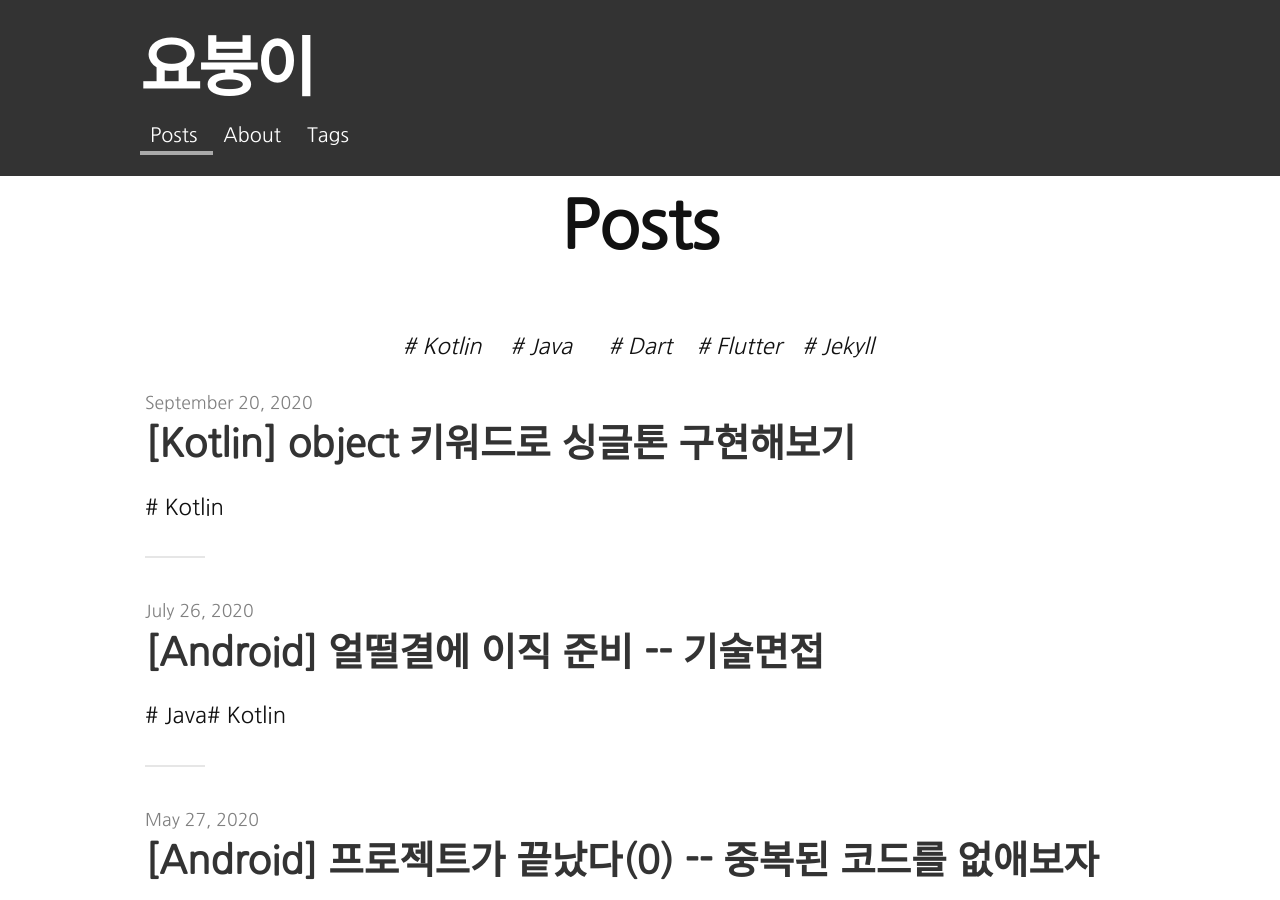
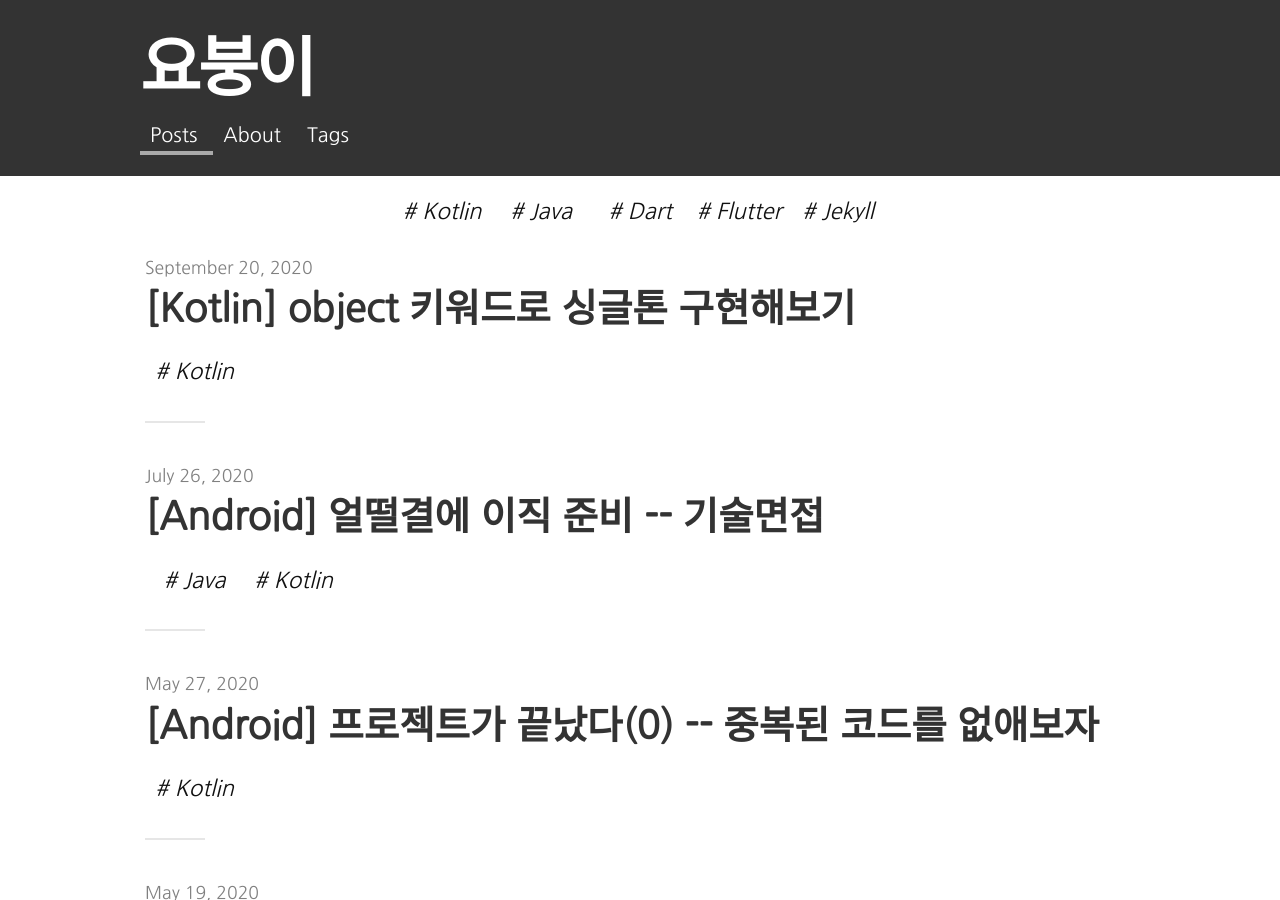
Before and after one commit to jjjlyn/jjjlyn.github.io, a Jekyll site: the page built from index.html, in a window 1280 px wide and 900 px high. Built offline with Jekyll 4.4.1, drawn with Linux system fonts in a browser that asks for light colours; nearby versions of some CDN libraries; the list of posts is cut into pages by our own code.

Commit message:
fix: change tag interection

```diff
--- a/_layouts/post.html
+++ b/_layouts/post.html
@@ -10,7 +10,7 @@
   </p>
 
   {% if page.tags %}
-  <div class="tagList" style="display: flex; justify-content: start;">
+  <div class="tagContainer" style="justify-content: left;">
     {% for tag in page.tags %}
       {% if site.data.tags contains tag %}
       <div class="tag">
--- a/assets/js/scripts.js
+++ b/assets/js/scripts.js
@@ -22,7 +22,7 @@
 
   function filterByTagName(tagName) {
 	$('.hidden').removeClass('hidden');
-	$('.post-wrapper').each((index, elem) => {
+	$('.postWrapper').each((index, elem) => {
 	  if (!elem.hasAttribute(`data-${tagName}`)) {
 		$(elem).addClass('hidden');
 	  }
--- a/index.html
+++ b/index.html
@@ -4,7 +4,6 @@
 ---
 
 <div class="post">
-  <h1 class="pageTitle">Posts</h1>
   <div class="tagContainer">
     {% for tag in site.data.tags %}
     <div class="tag" data-tag="{{tag}}">
@@ -14,15 +13,15 @@
   </div>
   <ul class="posts noList">
     {% for post in paginator.posts %}
-    <div class="post-wrapper" {% if post.tags %} {% for tag in post.tags %} data-{{ tag }} {% endfor %} {% endif %}>
+    <div class="postWrapper" {% if post.tags %} {% for tag in post.tags %} data-{{ tag }} {% endfor %} {% endif %}>
       <li>
         <span class="date">{{ post.date | date: '%B %d, %Y' }}
           <!-- • <a href="https://jjjlyn.github.io{{ post.url }}#disqus_thread">0 Comments</a> -->
         </span>
-        <h3><a class="post-link" href="{{ post.url | prepend: site.baseurl }}">{{ post.title }}</a></h3>
+        <h3><a class="postLink" href="{{ post.url | prepend: site.baseurl }}">{{ post.title }}</a></h3>
         <!-- <p>{% if post.description %}{{ post.description }}{% else %}{{ post.excerpt | strip_html }}{% endif %}</p> -->
         {% if post.tags %}
-        <div class="postList" style="display: flex; justify-content: start;">
+        <div class="tagContainer" style="justify-content: left;">
           {% for tag in post.tags %}
           <div class="tag" data-tag="{{tag}}">
             # {{ site.data.format[tag] }}
@@ -38,11 +37,11 @@
   <!-- Pagination links -->
   <div class="pagination">
     {% if paginator.previous_page %}
-    <a href="{{ paginator.previous_page_path | prepend: site.baseurl }}" class="previous button__outline">Newer
+    <a class="next button" href="{{ paginator.previous_page_path | prepend: site.baseurl }}">Newer
       Posts</a>
     {% endif %}
     {% if paginator.next_page %}
-    <a href="{{ paginator.next_page_path | prepend: site.baseurl }}" class="next button__outline">Older Posts</a>
+    <a class="prev button" href="{{ paginator.next_page_path | prepend: site.baseurl }}">Older Posts</a>
     {% endif %}
   </div>
 </div>
```
